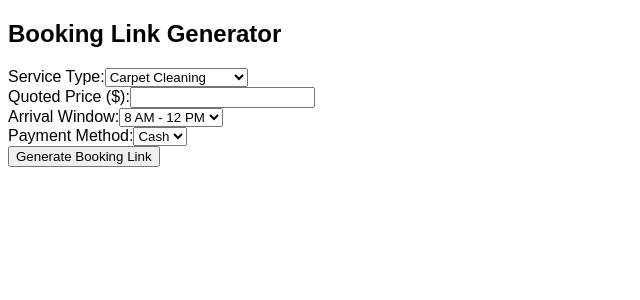
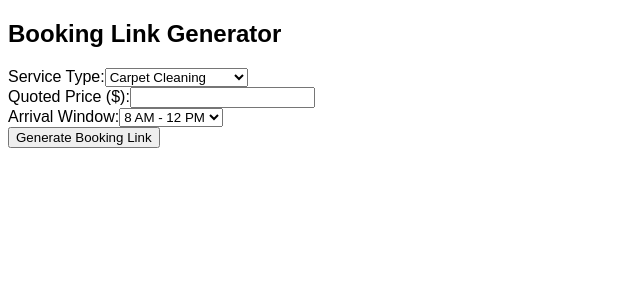
Before and after one commit to Samedaysteamer/booking-link-generator, a React (Vite) app: page / in a window 1280 px wide. Shown: the top 300 px of the page, without its empty margins (0-640 px from the left). Built offline with nearby package versions, Linux system fonts and the light colour scheme.

Commit message:
Update App.jsx

```diff
--- a/App.jsx
+++ b/App.jsx
@@ -5,7 +5,6 @@ export default function App() {
   const [serviceType, setServiceType] = useState('Carpet Cleaning');
   const [quotedPrice, setQuotedPrice] = useState('');
   const [arrivalWindow, setArrivalWindow] = useState('8 AM - 12 PM');
-  const [paymentMethod, setPaymentMethod] = useState('Cash');
   const [generatedLink, setGeneratedLink] = useState('');
 
   const generateLink = () => {
@@ -13,7 +12,7 @@ export default function App() {
 `${serviceType}
 $${quotedPrice} Special
 Arrival between ${arrivalWindow}
-Payment method: ${paymentMethod}
+Payment method: Cash Cashapp Zelle
 Card payment: 7% processing fee
 
 Please fill out all information so we can create your work order and secure your time frame.`;
@@ -32,7 +31,7 @@ Please fill out all information so we can create your work order and secure your
         <select value={serviceType} onChange={(e) => setServiceType(e.target.value)}>
           <option>Carpet Cleaning</option>
           <option>Upholstery Cleaning</option>
-          <option>Rug Cleaning</option>
+          <option>Duct Cleaning</option>
           <option>Mattress Cleaning</option>
         </select>
       </div>
@@ -52,14 +51,6 @@ Please fill out all information so we can create your work order and secure your
         </select>
       </div>
 
-      <div className="form-group">
-        <label>Payment Method:</label>
-        <select value={paymentMethod} onChange={(e) => setPaymentMethod(e.target.value)}>
-          <option>Cash</option>
-          <option>Card</option>
-        </select>
-      </div>
-
       <button onClick={generateLink}>Generate Booking Link</button>
 
       {generatedLink && (
```
